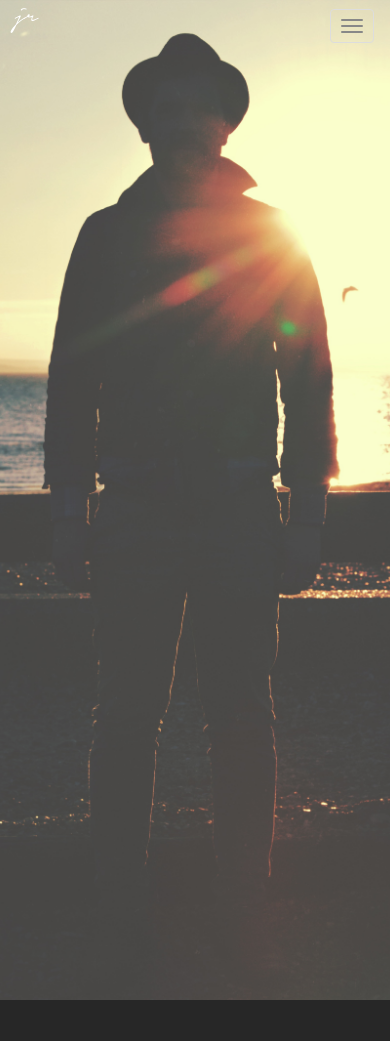
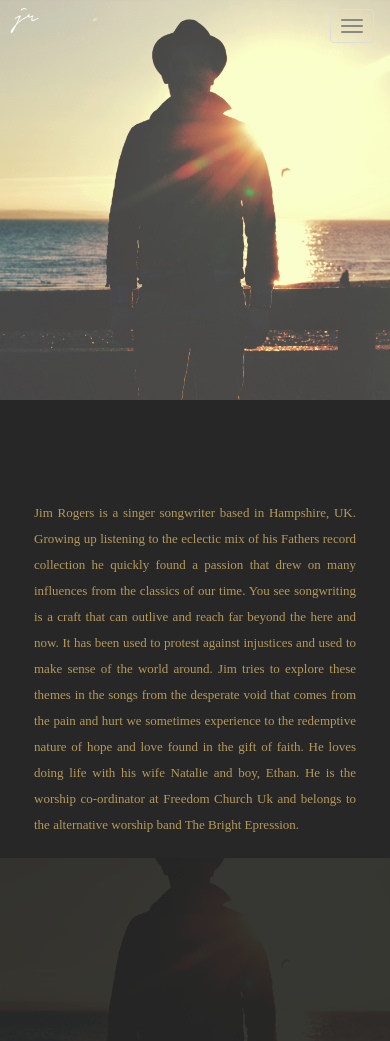
Before and after one commit to JimRogers/jimrogerswebsite, a Jekyll site: the page built from index.html, in a window 390 px wide. Shown: the top 1041 px of the page. Built offline with Jekyll 4.4.1, drawn with Linux system fonts in a browser that asks for light colours; some web fonts are replaced.

Commit message:
400px height to mobile call to action

```diff
--- a/css/style.css
+++ b/css/style.css
@@ -738,7 +738,7 @@ header {
 .container {
   width: 100% !important;
 }
-#call-to-action {
+.call-to-action {
   height:400px;
 }
 .about{
```
